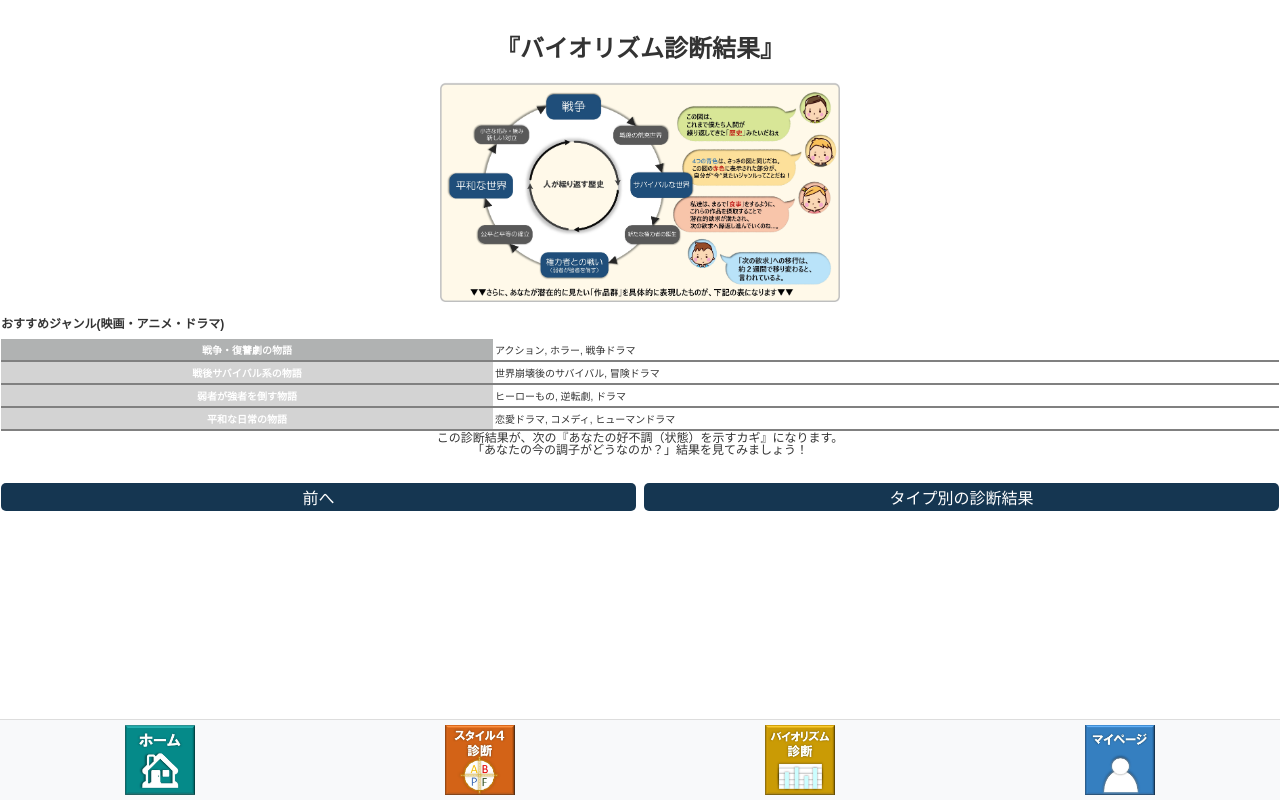
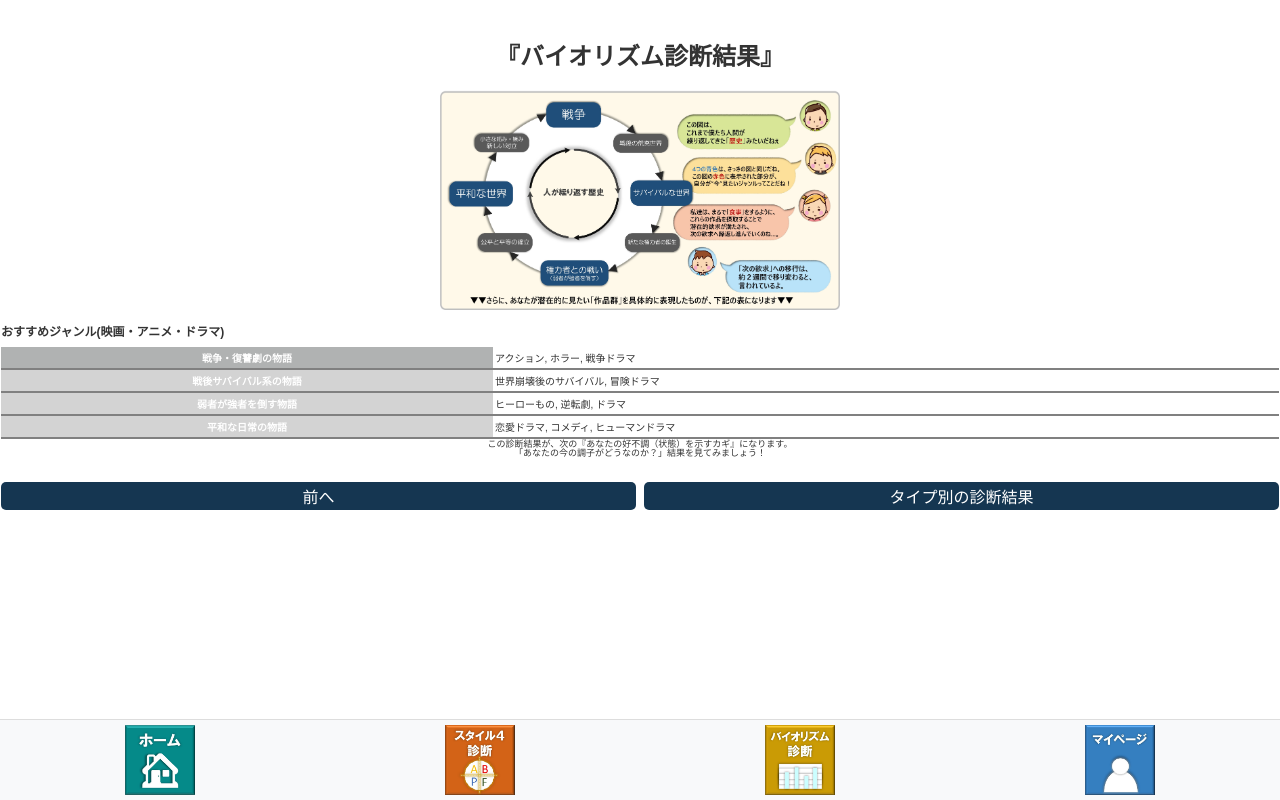
Before and after one commit to sakaguchi2783/GT-golf-app, a React (Create React App) app: page /biorhythm-result in a window 1280 px wide. Both pictures are taken after a click on the button "次へ". Shown: the top 800 px of the page. Built offline with nearby package versions, Linux system fonts and the light colour scheme.

Commit message:
UI修正62

```diff
--- a/src/pages/BiorhythmResult.css
+++ b/src/pages/BiorhythmResult.css
@@ -9,7 +9,7 @@
   /*タイトル*/
   h1, h2, h3, h4,h5,h6{
     color: #333;
-    margin-bottom: 2px;
+    margin-bottom: 1px;
 }
 
   .result-section {
--- a/src/pages/BiorhythmResult.js
+++ b/src/pages/BiorhythmResult.js
@@ -67,7 +67,7 @@ const BiorhythmResult = () => {
 
   return (
     <div className="biorhythm-result-container">
-      <h4 className="title">『バイオリズム診断結果』</h4>
+      <h5 className="title">『バイオリズム診断結果』</h5>
 
       {step === 0 && (
         <div className="result-section">
@@ -143,7 +143,7 @@ const BiorhythmResult = () => {
             </table>
           </div>
 
-          <p style={{ fontSize: '12px', lineHeight: '1.0', marginTop: '1px' }}>
+          <p style={{ fontSize: '9px', lineHeight: '1.0', marginTop: '1px' }}>
             この診断結果が、次の『あなたの好不調（状態）を示すカギ』になります。<br />
             「あなたの今の調子がどうなのか？」結果を見てみましょう！
           </p>
```
